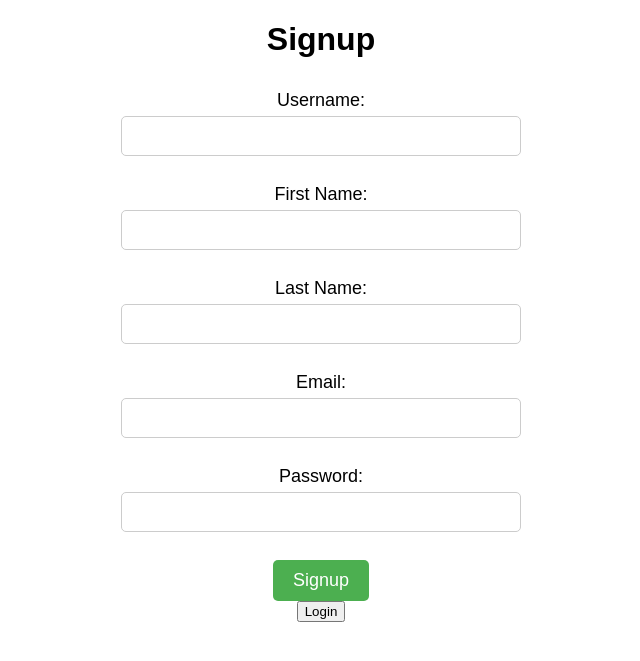
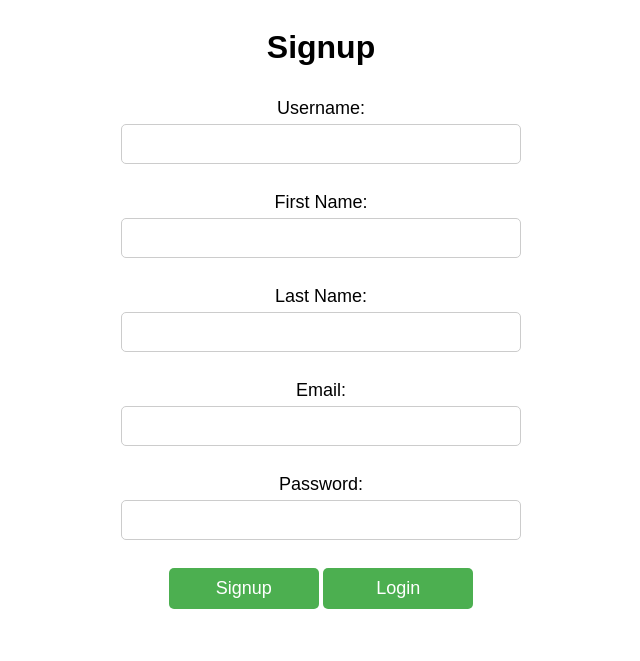
Before and after one commit to BenjaminVC/TippyToeTigers, a PHP site: page /signup.php in a window 1280 px wide. Shown: the top 661 px of the page, without its empty margins (319-959 px from the left). Run offline with PHP 8.4, Linux system fonts and the light colour scheme; data comes from the database, SQL or seed files in the repository.

Commit message:
added css and fixed buttons for signup.php/css

```diff
--- a/login.css
+++ b/login.css
@@ -46,12 +46,6 @@ border-radius: 4px;
 cursor: pointer;
 }
 
-/* Style for the form button when hovering */
-button {
-background-color: #45a049;
-}
-
-
 
 /* Style for error message */
 p {
--- a/signup.css
+++ b/signup.css
@@ -1,9 +1,16 @@
 body {
     font-family: Arial, sans-serif;
+    display: flex;
+    flex-direction: column;
+    align-items: center;
 }
 
 h1 {
     text-align: center;
+    font-family: Arial;
+    display: flex;
+    flex-direction: column;
+    align-items: center;
 }
 
 form {
@@ -31,7 +38,8 @@ input[type="password"] {
     box-sizing: border-box;
 }
 
-button[type="submit"] {
+.signup, .login {
+    width: 150px;
     margin-top: 10px;
     padding: 10px 20px;
     font-size: 18px;
@@ -41,3 +49,8 @@ button[type="submit"] {
     border-radius: 5px;
     cursor: pointer;
 }
+
+.signup:hover, .login:hover {
+	background-color: #45a049;
+	box-shadow: 0 0 10px 5px rgba(68, 219, 165, 0.5);
+}
--- a/signup.php
+++ b/signup.php
@@ -53,8 +53,10 @@ if (isset($_POST['signup'])) {
         <label>Password:</label>
         <input type="password" name="password" required>
         <br>
-        <button type="submit" name="signup">Signup</button>
-        <a href="login.php"><button type="button" style="float: right">Login</button></a>
+        <div class="button-container">
+        <button type="submit" name="signup" class="signup">Signup</button>
+        <a href="login.php"><button type="button" class="login">Login</button></a>
+        </div>
     </form>
 </body>
 
```
